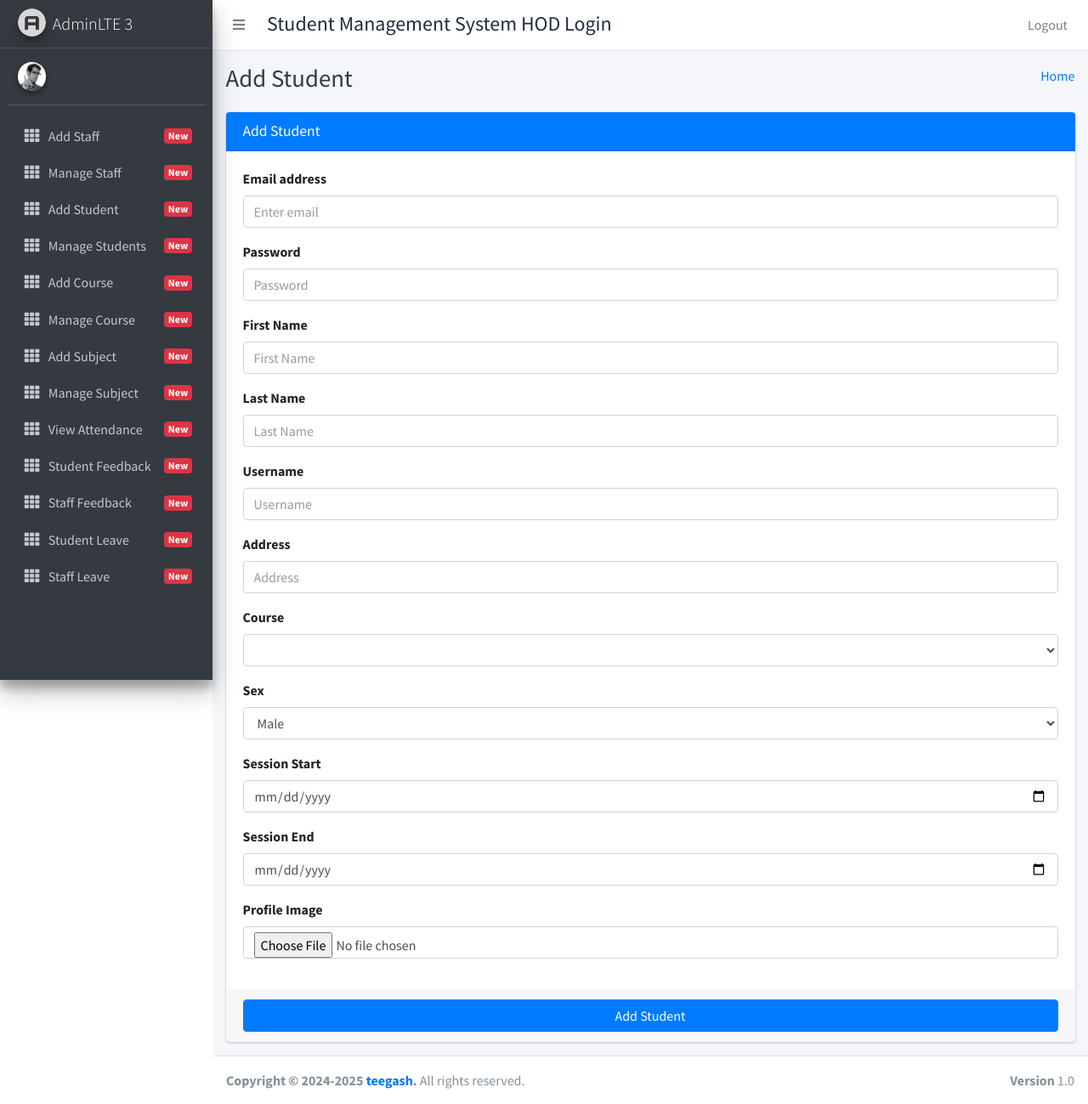
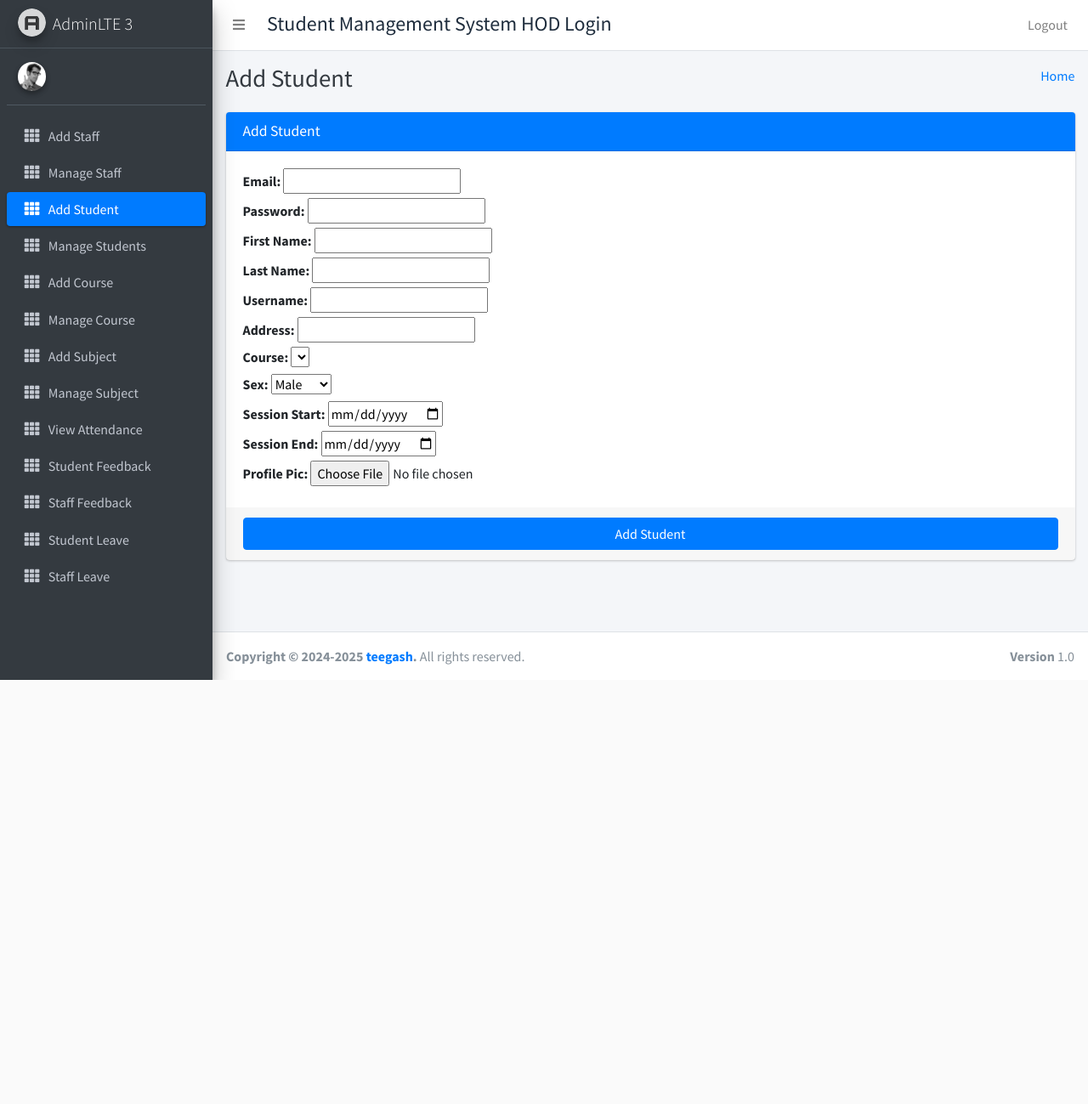
Before and after one commit to teegash/student-management-system, a Django app: page /add_student in a window 1280 px wide. Shown: the whole page at 85% size. After the commit the page ends 800 px from the top, so only its background shows below. Run offline with Django 5.2, Linux system fonts and the light colour scheme; data that the repository does not hold is empty; some libraries are stand-ins or nearby versions.

Commit message:
reconstructing form to reuse and removing hard coding

```diff
--- /dev/null
+++ b/student_management_app/forms.py
@@ -0,0 +1,31 @@
+from django import forms
+from student_management_app.models import Courses
+
+
+class DateInput(forms.DateInput):
+    input_type = "date"
+
+class AddStudentForm(forms.Form):
+    email=forms.EmailField(label="Email",max_length=50,widget=forms.EmailInput())
+    password=forms.CharField(label="Password",max_length=50,widget=forms.PasswordInput())
+    first_name=forms.CharField(label="First Name",max_length=50)
+    last_name=forms.CharField(label="Last Name",max_length=50)
+    username=forms.CharField(label="Username",max_length=50)
+    address=forms.CharField(label="Address",max_length=50)
+
+    courses=Courses.objects.all()
+    course_list=[]
+    for course in courses:
+        small_course=(course.id,course.course_name)
+        course_list.append(small_course)
+
+    gender_choice=(
+        ("Male","Male"),
+        ("Female","Female")
+    )
+
+    course=forms.ChoiceField(label="Course",choices=course_list)
+    sex=forms.ChoiceField(label="Sex",choices=gender_choice)
+    session_start=forms.DateField(label="Session Start",widget=DateInput())
+    session_end=forms.DateField(label="Session End",widget=DateInput())
+    profile_pic=forms.FileField(label="Profile Pic",max_length=50)
--- a/student_management_app/templates/hod_template/add_student_template.html
+++ b/student_management_app/templates/hod_template/add_student_template.html
@@ -19,78 +19,12 @@ Add Student
                   <form role="form" action="/add_student_save" method="post" enctype="multipart/form-data">
                     {% csrf_token %}
                     <div class="card-body">
-                      <div class="form-group">
-                        <label>Email address</label>
-                        <input type="email" class="form-control" name="email" placeholder="Enter email">
-                      </div>
-                      <div class="form-group">
-                        <label>Password</label>
-                        <input type="password" class="form-control" placeholder="Password" name="password">
-                      </div>
-                      <div class="form-group">
-                        <label>First Name</label>
-                        <input type="text" class="form-control" placeholder="First Name" name="first_name">
-                      </div>
-                      <div class="form-group">
-                        <label>Last Name</label>
-                        <input type="text" class="form-control" placeholder="Last Name" name="last_name">
-                      </div>
-                      <div class="form-group">
-                        <label>Username</label>
-                        <input type="text" class="form-control" placeholder="Username" name="username">
-                      </div>
-                      <div class="form-group">
-                        <label>Address</label>
-                        <input type="text" class="form-control" placeholder="Address" name="address">
-                      </div>
-                      <div class="form-group">
-                        <label>Course</label>
-                        <select class="form-control" name="course">
-                          {% for course in courses%}
-                            <option value="{{ course.id }}">{{ course.course_name }}</option>
-                          {% endfor %}
-                        </select>
-                      </div>
-                      <div class="form-group">
-                        <label>Sex</label>
-                        <select class="form-control" name="sex">
-                          <option>Male</option>
-                          <option>Female</option>
-                        </select>
-                      </div>
-                      <div class="form-group">
-                        <label>Session Start</label>
-                        <input type="date" class="form-control" placeholder="Session Start Year" name="session_start">
-                      </div>
-                      <div class="form-group">
-                        <label>Session End</label>
-                        <input type="date" class="form-control" placeholder="Session End Year" name="session_end">
-                      </div>
-                      <div class="form-group">
-                        <label>Profile Image</label>
-                        <input type="file" class="form-control" placeholder="Session End Year" name="profile_pic">
-                      </div>
-                      <div class="form-group">
-                        {% if messages %}
-                          {% for message in messages %}
-                          {% if message.tags == 'error' %}
-                          <div class="alert alert-danger" style="margin-top:10px">{{ message }}</div>
-                          {% endif %}
-                          {% if message.tags == 'success' %}
-                          <div class="alert alert-success" style="margin-top:10px">{{ message }}</div>
-                          {% endif %}
-                          {% endfor %}
-                        {% endif %}
-                        <!-- /.col -->
-                      </div>
-
-
-
+                  {{ form }}
                     </div>
                     <!-- /.card-body -->
 
                     <div class="card-footer">
-                      <button type="submit" class="btn btn-primary btn-block">Add Student</button>
+                    <button type="submit" class="btn btn-primary btn-block">Add Student</button>
                     </div>
                   </form>
                 </div>
--- a/student_management_app/templates/hod_template/base_template.html
+++ b/student_management_app/templates/hod_template/base_template.html
@@ -49,7 +49,7 @@
     <ul class="navbar-nav ml-auto">
       <!-- Messages Dropdown menu -->
       <li class="nav-item">
-        <a class="nav-link" href="/logout_user">
+        <a class="nav-link" href="{% url 'logout' %}">
           Logout
         </a>
       </li>
@@ -62,7 +62,7 @@
 
   <!-- Main Sidebar Container -->
 
-  {% include 'hod_template/sidebar_template.html' with user=user %}
+  {% include 'hod_template/sidebar_template.html' with user=user id=id %}
 
   <!-- Content Wrapper. Contains page content -->
   <div class="content-wrapper">
@@ -81,7 +81,7 @@
                 </div><!-- /.col -->
                 <div class="col-sm-6">
                   <ol class="breadcrumb float-sm-right">
-                    <li class="breadcrumb-item"><a href="/admin_home">Home</a></li>
+                    <li class="breadcrumb-item"><a href="{% url 'admin_home' %}">Home</a></li>
                   </ol>
                 </div><!-- /.col -->
               </div><!-- /.row -->
--- a/student_management_app/templates/hod_template/sidebar_template.html
+++ b/student_management_app/templates/hod_template/sidebar_template.html
@@ -38,131 +38,135 @@
 
                {% comment %} AddSidepanel {% endcomment %}
           <li class="nav-item">
-            <a href="/add_staff" class="nav-link">
+            {% url 'add_staff' as add_staff %}
+            <a href="{{ add_staff }}" class="nav-link {% if request.path == add_staff %} active {% endif %}">
               <i class="nav-icon fas fa-th"></i>
               <p>
                 Add Staff
-                <span class="right badge badge-danger">New</span>
               </p>
             </a>
           </li>
 
           <li class="nav-item">
-            <a href="/manage_staff" class="nav-link">
+            {% url 'manage_staff' as manage_staff %}
+            {% url 'edit_staff' staff_id=id as edit_staff %}
+            <a href="{% url 'manage_staff' %}" class="nav-link {% if request.path == manage_staff %} active {% endif %} {% if request.path == edit_staff %} active {% endif %}">
               <i class="nav-icon fas fa-th"></i>
               <p>
                 Manage Staff
-                <span class="right badge badge-danger">New</span>
               </p>
             </a>
           </li>
 
           <li class="nav-item">
-            <a href="/add_student" class="nav-link">
+            {% url 'add_student' as add_student %}
+            <a href="{% url 'add_student' %}" class="nav-link {% if request.path == add_student %} active {% endif %}">
               <i class="nav-icon fas fa-th"></i>
               <p>
                 Add Student
-                <span class="right badge badge-danger">New</span>
               </p>
             </a>
           </li>
 
           <li class="nav-item">
-            <a href="/manage_student" class="nav-link">
+            {% url 'manage_student' as manage_student %}
+            {% url 'edit_student' student_id=id as edit_student %}
+            <a href="{% url 'manage_student' %}" class="nav-link {% if request.path == manage_student %} active {% endif %} {% if request.path == edit_student %} active {% endif %}">
               <i class="nav-icon fas fa-th"></i>
               <p>
                 Manage Students
-                <span class="right badge badge-danger">New</span>
               </p>
             </a>
           </li>
 
           <li class="nav-item">
-            <a href="/add_course" class="nav-link">
+            {% url 'add_course' as add_course %}
+            <a href="{% url 'add_course' %}" class="nav-link {% if request.path == add_course %} active {% endif %}">
               <i class="nav-icon fas fa-th"></i>
               <p>
                 Add Course
-                <span class="right badge badge-danger">New</span>
               </p>
             </a>
           </li>
 
           <li class="nav-item">
-            <a href="/manage_course" class="nav-link">
+            {% url 'manage_course' as manage_course %}
+            {% url 'edit_course' course_id=id as edit_course %}
+            <a href="{% url 'manage_course' %}" class="nav-link {% if request.path == manage_course %} active {% endif %} {% if request.path == edit_course %} active {% endif %}">
               <i class="nav-icon fas fa-th"></i>
               <p>
                 Manage Course
-                <span class="right badge badge-danger">New</span>
               </p>
             </a>
           </li>
 
           <li class="nav-item">
-            <a href="/add_subject" class="nav-link">
+            {% url 'add_subject' as add_subject %}
+            <a href="{% url 'add_subject' %}" class="nav-link {% if request.path == add_subject %} active {% endif %}">
               <i class="nav-icon fas fa-th"></i>
               <p>
                 Add Subject
-                <span class="right badge badge-danger">New</span>
               </p>
             </a>
           </li>
 
           <li class="nav-item">
-            <a href="/manage_subject" class="nav-link">
+            {% url 'manage_subject' as manage_subject %}
+            {% url 'edit_subject' subject_id=id as edit_subject %}
+            <a href="{% url 'manage_subject' %}" class="nav-link {% if request.path == manage_subject %} active {% endif %} {% if request.path == edit_subject %} active {% endif %}">
               <i class="nav-icon fas fa-th"></i>
               <p>
                 Manage Subject
-                <span class="right badge badge-danger">New</span>
               </p>
             </a>
           </li>
 
           <li class="nav-item">
-            <a href="/add_staff" class="nav-link">
+            {% url 'add_staff' as add_staff %}
+            <a href="{% url 'add_staff' %}" class="nav-link {% if request.path == add_staff %} active {% endif %}">
               <i class="nav-icon fas fa-th"></i>
               <p>
                 View Attendance
-                <span class="right badge badge-danger">New</span>
               </p>
             </a>
           </li>
 
           <li class="nav-item">
-            <a href="/add_staff" class="nav-link">
+            {% url 'add_staff' as add_staff %}
+            <a href="{% url 'add_staff' %}" class="nav-link {% if request.path == add_staff %} active {% endif %}">
               <i class="nav-icon fas fa-th"></i>
               <p>
                 Student Feedback
-                <span class="right badge badge-danger">New</span>
               </p>
             </a>
           </li>
 
           <li class="nav-item">
-            <a href="/add_staff" class="nav-link">
+            {% url 'add_staff' as add_staff %}
+            <a href="{% url 'add_staff' %}" class="nav-link {% if request.path == add_staff %} active {% endif %}">
               <i class="nav-icon fas fa-th"></i>
               <p>
                 Staff Feedback
-                <span class="right badge badge-danger">New</span>
               </p>
             </a>
           </li>
 
           <li class="nav-item">
-            <a href="/add_staff" class="nav-link">
+            {% url 'add_staff' as add_staff %}
+            <a href="{% url 'add_staff' %}" class="nav-link {% if request.path == add_staff %} active {% endif %}">
               <i class="nav-icon fas fa-th"></i>
               <p>
                 Student Leave
-                <span class="right badge badge-danger">New</span>
               </p>
             </a>
           </li>
 
           <li class="nav-item">
-            <a href="/add_staff" class="nav-link">
+            {% url 'add_staff' as add_staff %}
+            <a href="{% url 'add_staff' %}" class="nav-link {% if request.path == add_staff %} active {% endif %}">
               <i class="nav-icon fas fa-th"></i>
               <p>
                 Staff Leave
-                <span class="right badge badge-danger">New</span>
               </p>
             </a>
           </li>
```
Also changed, not shown: student_management_app/HodViews.py (+7 -5 lines), student_management_app/templates/hod_template/form_template.html (added, +77 -0 lines), media/home-lake.jpg (added).
